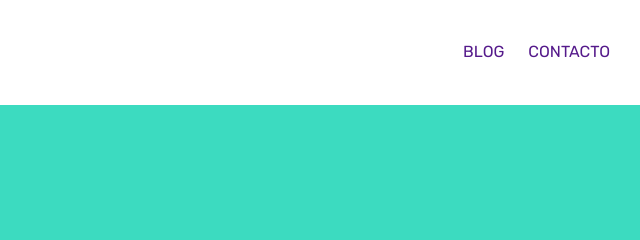
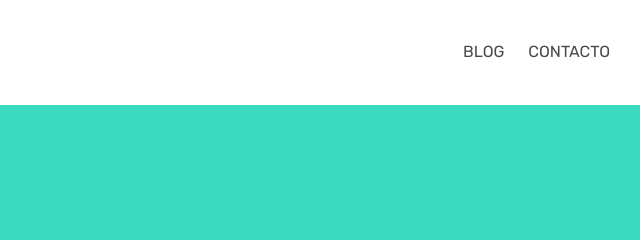
Before and after one commit to Adalab/modulo-1-evaluacion-intermedia-NadiaMonzon, a plain HTML site: page index.html in a window 1280 px wide. Shown: the top 240 px of the page, 640-1280 px from the left. Drawn offline with Linux system fonts and the light colour scheme.

Commit message:
Fixed colors and sizes

```diff
--- a/css/main.css
+++ b/css/main.css
@@ -3,7 +3,6 @@
     --color-fondo: #3CDBC0;
     --color-creando: #FFFFFF;
     font-family: 'Rubik', sans-serif;
-
 }
 
 .header {
@@ -16,33 +15,31 @@
     display: flex;
     flex-direction: column;
     align-items: center;
-
 }
 
 .logo-adalab {
     margin-top: 10px;
     width: 155px;
-
 }
 
 .item {
     display: inline-block;
     margin-top: 10px;
     padding-bottom: 13px;
+    text-transform: uppercase;
+}
+
+.enlace {
     color: var(--color-menu);
-    font-size: 16px;
-    text-transform: uppercase;
-
 }
 
 .blog {
     padding-right: 20px;
-
+    font-size: 16px;
 }
 
 .main {
     height: 100vh;
-
 }
 
 .section {
@@ -61,8 +58,9 @@
     flex-direction: column;
     justify-content: center;
     align-items: center;
+}
 
-}
+
 
 @media all and (min-width: 768px) {
     .nav {
@@ -83,5 +81,4 @@
     .contenido {
         font-size: 40px;
     }
-
 }
--- a/index.html
+++ b/index.html
@@ -19,8 +19,8 @@
             </div>
             <div class="block-2">
                 <ul>
-                    <li class="item blog"><a href="">Blog</a></li>
-                    <li class="item contacto"><a href="">Contacto</a></li>
+                    <li class="item blog"><a class="enlace" href="">Blog</a></li>
+                    <li class="item contacto"><a class="enlace" href="">Contacto</a></li>
                 </ul>
             </div>
         </nav>
```
